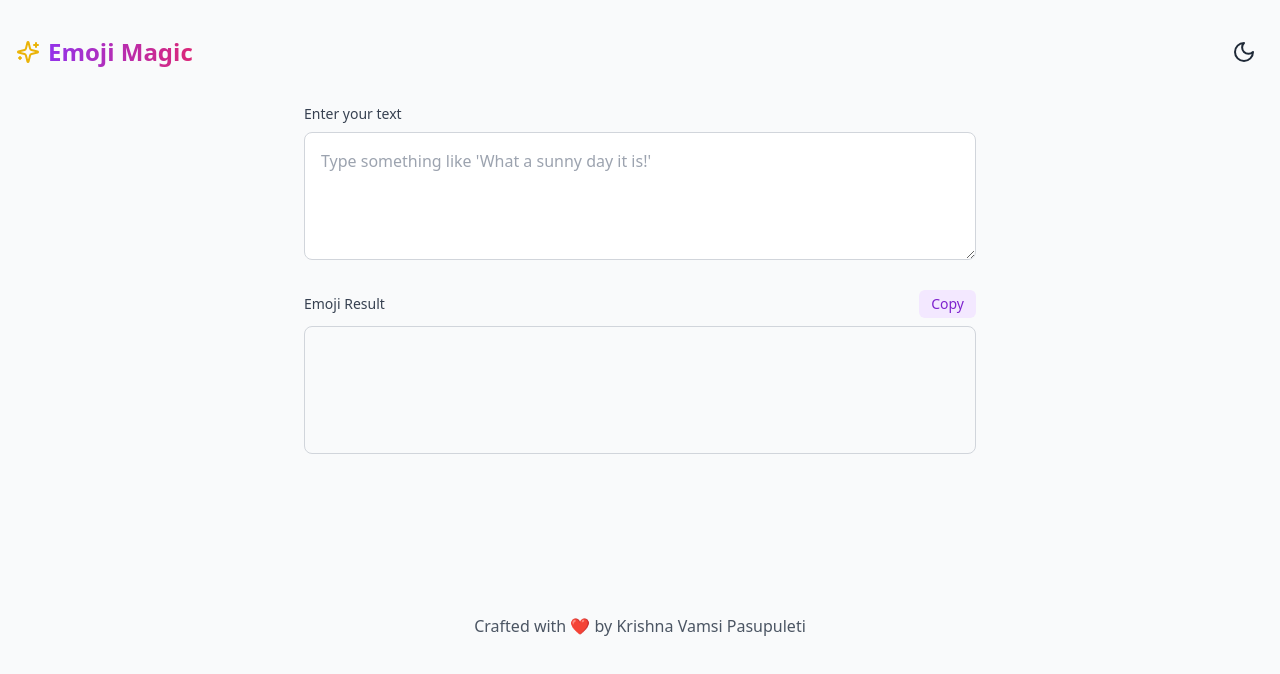
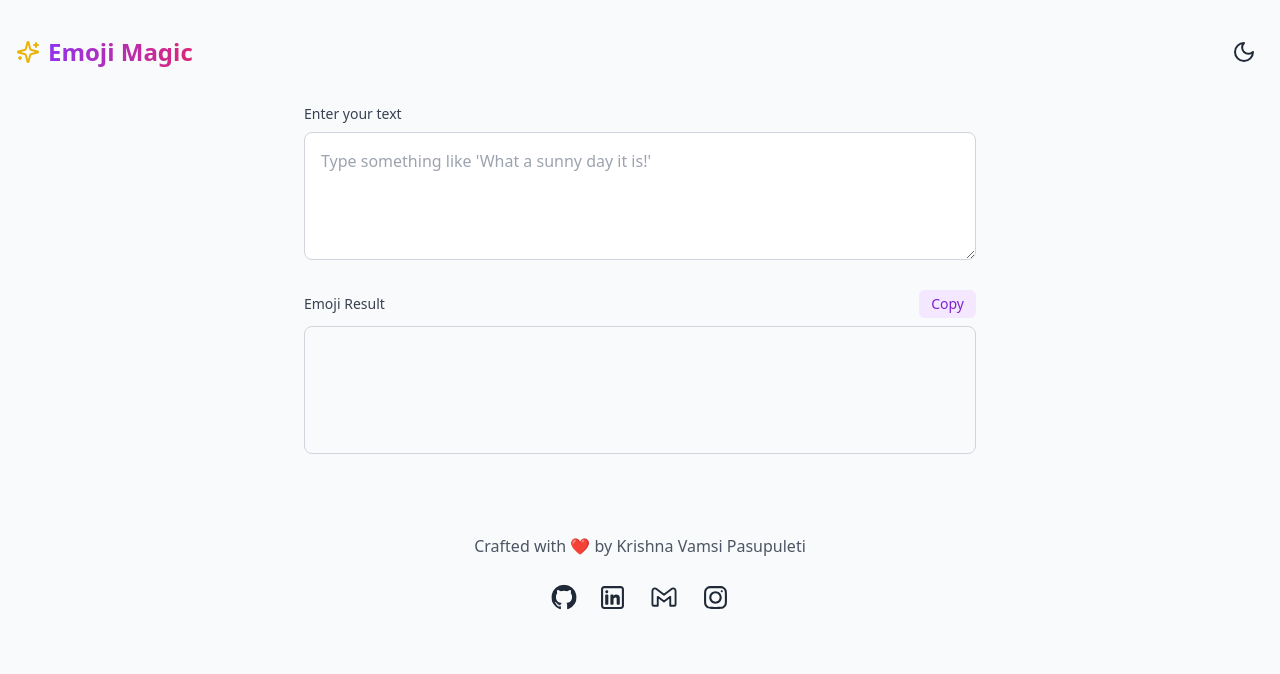
Before and after one commit to kvpasupuleti/text-to-emoji-converter, a React (Vite) app: page / in a window 1280 px wide. Shown: the top 674 px of the page. Built offline with nearby package versions, Linux system fonts and the light colour scheme.

Commit message:
Add Footer with socials

```diff
--- a/src/App.tsx
+++ b/src/App.tsx
@@ -1,6 +1,7 @@
 import React, { useState, useEffect } from "react";
 import { Sun, Moon, Sparkles } from "lucide-react";
 import { EmojiConverter } from "./lib/EmojiConverter";
+import Footer from "./Footer/Footer";
 
 function App() {
   const [theme, setTheme] = useState<"light" | "dark">("light");
@@ -93,10 +94,7 @@ function App() {
           </div>
         </div>
       </div>
-
-      <footer className="w-full py-32 text-center text-gray-600 dark:text-gray-400 bg-gray-50 dark:bg-gray-900">
-        Crafted with ❤️ by Krishna Vamsi Pasupuleti
-      </footer>
+      <Footer />
     </div>
   );
 }
--- /dev/null
+++ b/src/Footer/Footer.tsx
@@ -0,0 +1,25 @@
+import Github from "../icons/Github";
+import Gmail from "../icons/Gmail";
+import Instagram from "../icons/Instagram";
+import LinkedIn from "../icons/LinkedIn";
+import "./footer.css";
+
+const Footer = () => {
+  return (
+    <footer>
+      <div className="footer-inner">
+        <div className="w-full pt-12 pb-6 text-center text-gray-600 dark:text-gray-400 bg-gray-50 dark:bg-gray-900">
+          Crafted with ❤️ by Krishna Vamsi Pasupuleti
+        </div>
+        <div className="footer-links">
+          <Github />
+          <LinkedIn />
+          <Gmail />
+          <Instagram />
+        </div>
+      </div>
+    </footer>
+  );
+};
+
+export default Footer;
--- /dev/null
+++ b/src/Footer/footer.css
@@ -0,0 +1,29 @@
+footer {
+  display: flex;
+  justify-content: center;
+  align-items: center;
+}
+
+.footer-inner {
+  display: flex;
+  flex-direction: column;
+  justify-content: space-between;
+  align-items: center;
+  width: 100%;
+  max-width: 1280px;
+  margin: auto;
+}
+
+.footer-links {
+  display: flex;
+  justify-content: space-between;
+  align-items: center;
+  gap: 1.5rem;
+  font-size: 1.5rem;
+}
+
+.github-icon {
+  height: 1em;
+  width: 1em;
+  transform: scale(1.05);
+}
--- /dev/null
+++ b/src/icons/Github.tsx
@@ -0,0 +1,29 @@
+const Github = () => {
+  return (
+    <a
+      aria-label="github"
+      rel="noopener"
+      target="_blank"
+      href="https://github.com/kvpasupuleti"
+    >
+      <svg viewBox="0 0 120.78 117.79" className="github-icon">
+        <g id="Layer_2" data-name="Layer 2">
+          <g id="Layer_1-2" data-name="Layer 1">
+            <path
+              className="text-gray-800 dark:text-gray-200 transition-colors"
+              fill="currentColor"
+              d="M60.39 0A60.39 60.39 0 0 0 41.3 117.69c3 .56 4.12-1.31 4.12-2.91 0-1.44-.05-6.19-.08-11.24C28.54 107.19 25 96.42 25 96.42c-2.75-7-6.71-8.84-6.71-8.84-5.48-3.75.41-3.67.41-3.67 6.07.43 9.26 6.22 9.26 6.22 5.39 9.23 14.13 6.57 17.57 5 .55-3.9 2.11-6.56 3.84-8.07C36 85.55 21.85 80.37 21.85 57.23A23.35 23.35 0 0 1 28.08 41c-.63-1.52-2.7-7.66.58-16 0 0 5.07-1.62 16.61 6.19a57.36 57.36 0 0 1 30.25 0C87 23.42 92.11 25 92.11 25c3.28 8.32 1.22 14.46.59 16a23.34 23.34 0 0 1 6.21 16.21c0 23.2-14.12 28.3-27.57 29.8 2.16 1.87 4.09 5.55 4.09 11.18 0 8.08-.06 14.59-.06 16.57 0 1.61 1.08 3.49 4.14 2.9A60.39 60.39 0 0 0 60.39 0Z"
+            ></path>
+            <path
+              className="text-gray-800 dark:text-gray-200"
+              fill="currentColor"
+              d="M22.87 86.7c-.13.3-.6.39-1 .19s-.69-.61-.55-.91.61-.39 1-.19.69.61.54.91ZM25.32 89.43c-.29.27-.85.14-1.24-.28a.92.92 0 0 1-.17-1.25c.3-.27.84-.14 1.24.28s.47 1 .17 1.25ZM27.7 92.91c-.37.26-1 0-1.35-.52s-.37-1.18 0-1.44 1 0 1.35.51.37 1.19 0 1.45ZM31 96.27a1.13 1.13 0 0 1-1.59-.27c-.53-.49-.68-1.18-.34-1.54s1-.27 1.56.23.68 1.18.33 1.54ZM35.46 98.22c-.15.47-.82.69-1.51.49s-1.13-.76-1-1.24.82-.7 1.51-.49 1.13.76 1 1.24ZM40.4 98.58c0 .5-.56.91-1.28.92s-1.3-.38-1.31-.88.56-.91 1.29-.92 1.3.39 1.3.88ZM45 97.8c.09.49-.41 1-1.12 1.12s-1.35-.17-1.44-.66.42-1 1.12-1.12 1.35.17 1.44.66Z"
+            ></path>
+          </g>
+        </g>
+      </svg>
+    </a>
+  );
+};
+
+export default Github;
--- /dev/null
+++ b/src/icons/Gmail.tsx
@@ -0,0 +1,28 @@
+const Gmail = () => {
+  return (
+    <a
+      aria-label="gmail"
+      rel="noopener"
+      target="_blank"
+      href="https://mail.google.com/mail/u/0/#inbox?compose=CllgCJfrsqqRrwtLGTDtdblLLHmqJpQWhRPkwstWlJcMchDfwcsjvxJtSDzcJKGbfDGvhvMJFnB"
+    >
+      <svg
+        width="30px"
+        height="30px"
+        viewBox="0 0 192 192"
+        xmlns="http://www.w3.org/2000/svg"
+        fill="none"
+      >
+        <path
+          className="text-gray-800 dark:text-gray-200 transition-colors"
+          stroke="currentColor"
+          strokeLinejoin="round"
+          strokeWidth="12"
+          d="M22 57.265V142c0 5.523 4.477 10 10 10h24V95.056l40 30.278 40-30.278V152h24c5.523 0 10-4.477 10-10V57.265c0-13.233-15.15-20.746-25.684-12.736L96 81.265 47.684 44.53C37.15 36.519 22 44.032 22 57.265Z"
+        />
+      </svg>
+    </a>
+  );
+};
+
+export default Gmail;
--- /dev/null
+++ b/src/icons/Instagram.tsx
@@ -0,0 +1,40 @@
+const Instagram = () => {
+  return (
+    <a
+      aria-label="instagram"
+      rel="noopener"
+      target="_blank"
+      href="https://www.instagram.com/kvpasupuleti/"
+    >
+      <svg
+        width="25px"
+        height="25px"
+        viewBox="0 0 24 24"
+        fill="none"
+        xmlns="http://www.w3.org/2000/svg"
+      >
+        <path
+          fillRule="evenodd"
+          clipRule="evenodd"
+          className="text-gray-800 dark:text-gray-200 transition-colors"
+          fill="currentColor"
+          d="M12 18C15.3137 18 18 15.3137 18 12C18 8.68629 15.3137 6 12 6C8.68629 6 6 8.68629 6 12C6 15.3137 8.68629 18 12 18ZM12 16C14.2091 16 16 14.2091 16 12C16 9.79086 14.2091 8 12 8C9.79086 8 8 9.79086 8 12C8 14.2091 9.79086 16 12 16Z"
+        />
+        <path
+          className="text-gray-800 dark:text-gray-200 transition-colors"
+          fill="currentColor"
+          d="M18 5C17.4477 5 17 5.44772 17 6C17 6.55228 17.4477 7 18 7C18.5523 7 19 6.55228 19 6C19 5.44772 18.5523 5 18 5Z"
+        />
+        <path
+          fillRule="evenodd"
+          clipRule="evenodd"
+          className="text-gray-800 dark:text-gray-200 transition-colors"
+          fill="currentColor"
+          d="M1.65396 4.27606C1 5.55953 1 7.23969 1 10.6V13.4C1 16.7603 1 18.4405 1.65396 19.7239C2.2292 20.8529 3.14708 21.7708 4.27606 22.346C5.55953 23 7.23969 23 10.6 23H13.4C16.7603 23 18.4405 23 19.7239 22.346C20.8529 21.7708 21.7708 20.8529 22.346 19.7239C23 18.4405 23 16.7603 23 13.4V10.6C23 7.23969 23 5.55953 22.346 4.27606C21.7708 3.14708 20.8529 2.2292 19.7239 1.65396C18.4405 1 16.7603 1 13.4 1H10.6C7.23969 1 5.55953 1 4.27606 1.65396C3.14708 2.2292 2.2292 3.14708 1.65396 4.27606ZM13.4 3H10.6C8.88684 3 7.72225 3.00156 6.82208 3.0751C5.94524 3.14674 5.49684 3.27659 5.18404 3.43597C4.43139 3.81947 3.81947 4.43139 3.43597 5.18404C3.27659 5.49684 3.14674 5.94524 3.0751 6.82208C3.00156 7.72225 3 8.88684 3 10.6V13.4C3 15.1132 3.00156 16.2777 3.0751 17.1779C3.14674 18.0548 3.27659 18.5032 3.43597 18.816C3.81947 19.5686 4.43139 20.1805 5.18404 20.564C5.49684 20.7234 5.94524 20.8533 6.82208 20.9249C7.72225 20.9984 8.88684 21 10.6 21H13.4C15.1132 21 16.2777 20.9984 17.1779 20.9249C18.0548 20.8533 18.5032 20.7234 18.816 20.564C19.5686 20.1805 20.1805 19.5686 20.564 18.816C20.7234 18.5032 20.8533 18.0548 20.9249 17.1779C20.9984 16.2777 21 15.1132 21 13.4V10.6C21 8.88684 20.9984 7.72225 20.9249 6.82208C20.8533 5.94524 20.7234 5.49684 20.564 5.18404C20.1805 4.43139 19.5686 3.81947 18.816 3.43597C18.5032 3.27659 18.0548 3.14674 17.1779 3.0751C16.2777 3.00156 15.1132 3 13.4 3Z"
+        />
+      </svg>
+    </a>
+  );
+};
+
+export default Instagram;
--- /dev/null
+++ b/src/icons/LinkedIn.tsx
@@ -0,0 +1,43 @@
+const LinkedIn = () => {
+  return (
+    <a
+      aria-label="linkedin"
+      rel="noopener"
+      target="_blank"
+      href="https://www.linkedin.com/in/kvpasupuleti/"
+    >
+      <svg
+        width="25px"
+        height="25px"
+        viewBox="0 0 24 24"
+        fill="none"
+        xmlns="http://www.w3.org/2000/svg"
+      >
+        <path
+          className="text-gray-800 dark:text-gray-200 transition-colors"
+          fill="currentColor"
+          d="M6.5 8C7.32843 8 8 7.32843 8 6.5C8 5.67157 7.32843 5 6.5 5C5.67157 5 5 5.67157 5 6.5C5 7.32843 5.67157 8 6.5 8Z"
+        />
+        <path
+          className="text-gray-800 dark:text-gray-200 transition-colors"
+          fill="currentColor"
+          d="M5 10C5 9.44772 5.44772 9 6 9H7C7.55228 9 8 9.44771 8 10V18C8 18.5523 7.55228 19 7 19H6C5.44772 19 5 18.5523 5 18V10Z"
+        />
+        <path
+          className="text-gray-800 dark:text-gray-200 transition-colors"
+          fill="currentColor"
+          d="M11 19H12C12.5523 19 13 18.5523 13 18V13.5C13 12 16 11 16 13V18.0004C16 18.5527 16.4477 19 17 19H18C18.5523 19 19 18.5523 19 18V12C19 10 17.5 9 15.5 9C13.5 9 13 10.5 13 10.5V10C13 9.44771 12.5523 9 12 9H11C10.4477 9 10 9.44772 10 10V18C10 18.5523 10.4477 19 11 19Z"
+        />
+        <path
+          fillRule="evenodd"
+          clipRule="evenodd"
+          className="text-gray-800 dark:text-gray-200 transition-colors"
+          fill="currentColor"
+          d="M20 1C21.6569 1 23 2.34315 23 4V20C23 21.6569 21.6569 23 20 23H4C2.34315 23 1 21.6569 1 20V4C1 2.34315 2.34315 1 4 1H20ZM20 3C20.5523 3 21 3.44772 21 4V20C21 20.5523 20.5523 21 20 21H4C3.44772 21 3 20.5523 3 20V4C3 3.44772 3.44772 3 4 3H20Z"
+        />
+      </svg>
+    </a>
+  );
+};
+
+export default LinkedIn;
```
